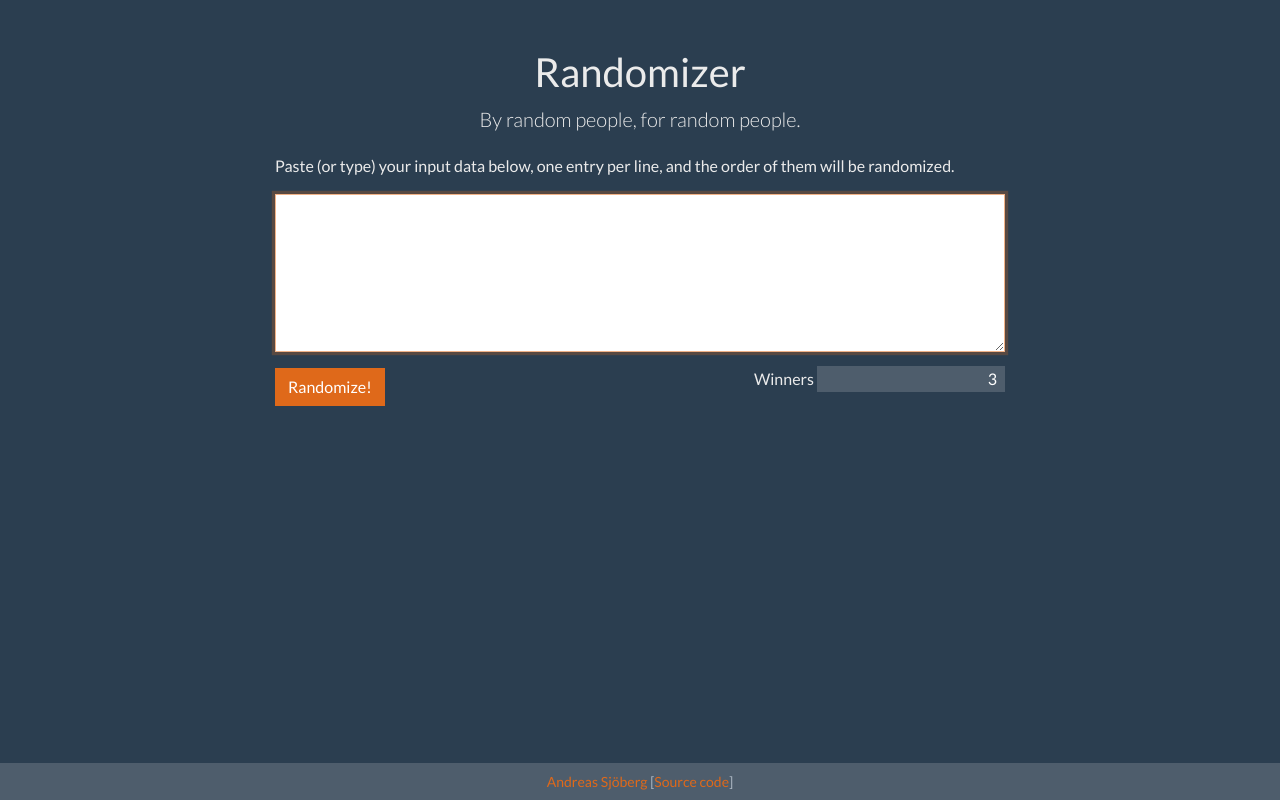
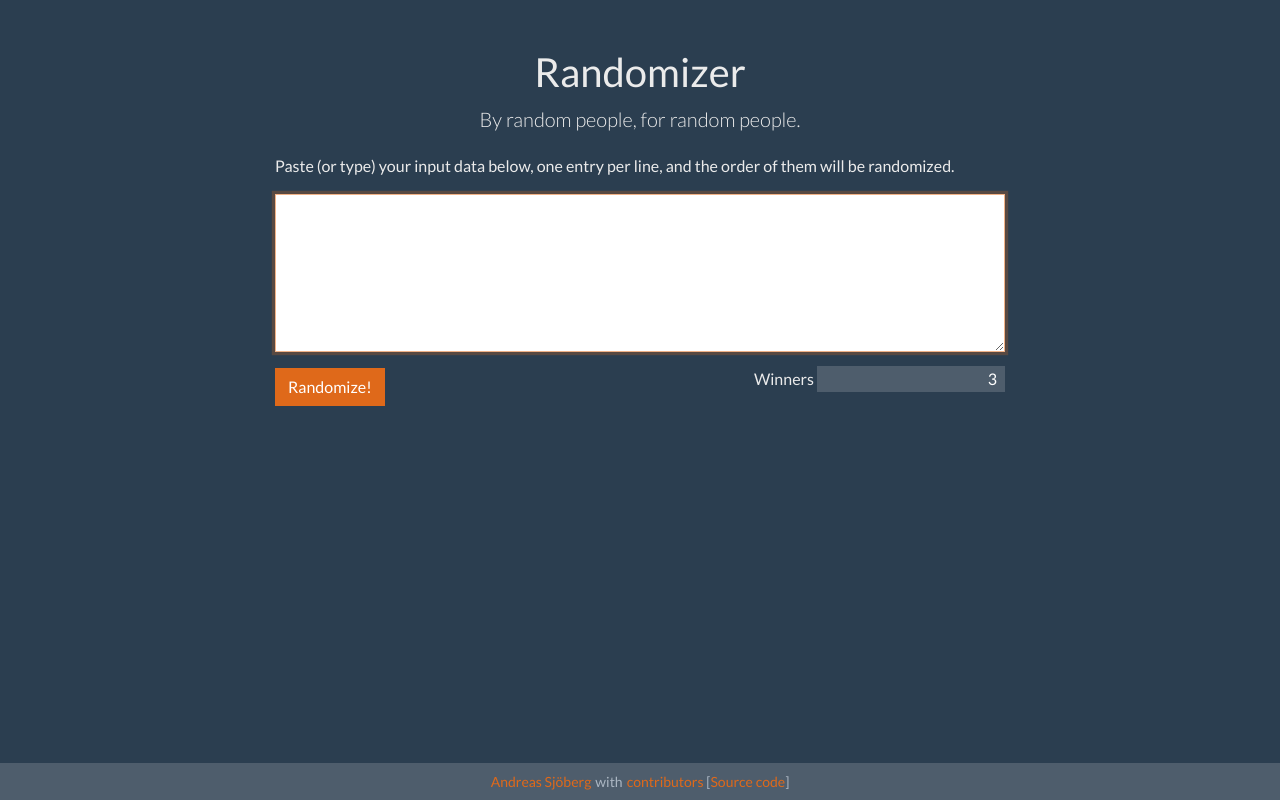
Before and after one commit to andreassjoberg/really-simple-randomizer, a React (Create React App) app: page / in a window 1280 px wide. Built offline with nearby package versions, Linux system fonts and the light colour scheme.

Commit message:
With contributors

```diff
--- a/src/Footer.tsx
+++ b/src/Footer.tsx
@@ -7,6 +7,14 @@ export default class Footer extends Component {
                 <div className="row">
                     <a href="https://www.andreassjoberg.com/" target="_blank" rel="noopener noreferrer">
                         Andreas Sjöberg
+                    </a>
+                    <span className="mx-1">with</span>
+                    <a
+                        href="https://github.com/andreassjoberg/really-simple-randomizer/graphs/contributors"
+                        target="_blank"
+                        rel="noopener noreferrer"
+                    >
+                        contributors
                     </a>
                     &nbsp;[
                     <a
```
